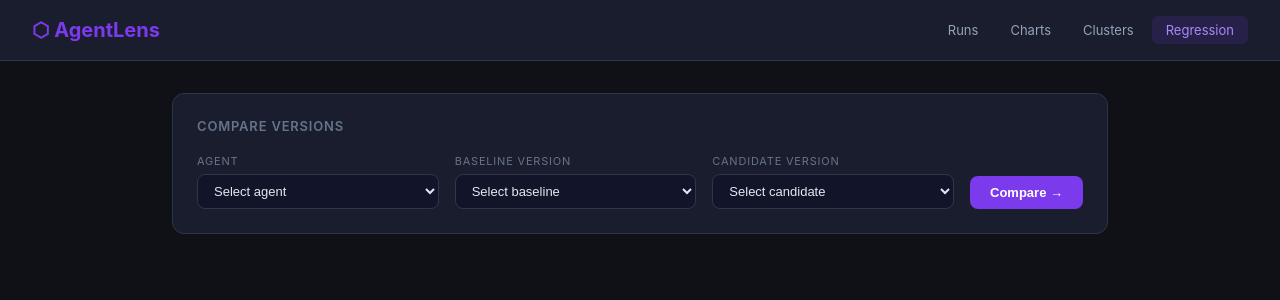
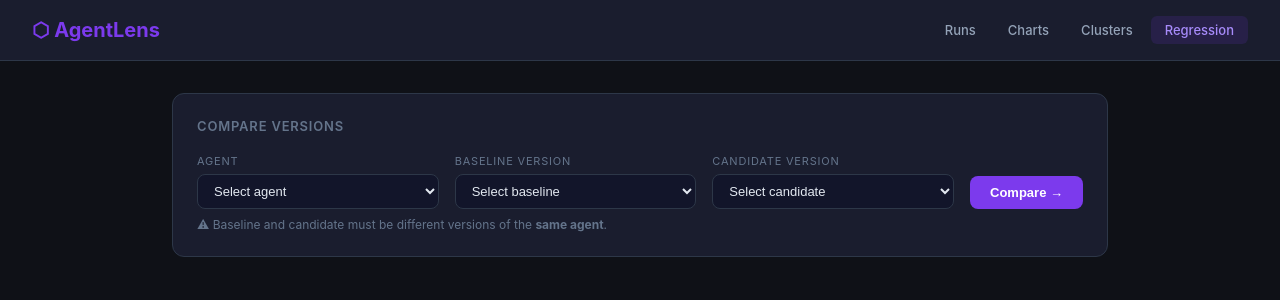
Before and after one commit to princemittalr/agentlens, a FastAPI app: page /regression in a window 1280 px wide. Shown: the top 300 px of the page. Run offline with FastAPI, Linux system fonts and the light colour scheme; data comes from the database, SQL or seed files in the repository.

Commit message:
fix: regression page filters versions by agent, cluster page better message

```diff
--- a/dashboard/templates/regression.html
+++ b/dashboard/templates/regression.html
@@ -9,7 +9,7 @@
   .topbar { background: #1a1d2e; border-bottom: 1px solid #2d3748; padding: 16px 32px; display: flex; align-items: center; gap: 12px; }
   .topbar h1 { font-size: 20px; font-weight: 700; color: #7c3aed; }
   .nav { display: flex; gap: 4px; margin-left: auto; }
-  .nav a { padding: 6px 14px; border-radius: 6px; text-decoration: none; color: #94a3b8; font-size: 13px; }
+  .nav a { padding: 6px 14px; border-radius: 6px; text-decoration: none; color: #94a3b8; font-size: 13px; font-weight: 500; }
   .nav a:hover, .nav a.active { background: #7c3aed22; color: #a78bfa; }
   .container { max-width: 1000px; margin: 0 auto; padding: 32px; }
   .card { background: #1a1d2e; border: 1px solid #2d3748; border-radius: 12px; padding: 24px; margin-bottom: 24px; }
@@ -38,8 +38,8 @@
   .alert-box.critical { background: #450a0a22; border: 1px solid #f8717133; }
   .alert-box.warning { background: #451a0322; border: 1px solid #fbbf2433; }
   .alert-box.improvement { background: #06342022; border: 1px solid #34d39933; }
-  .alert-box .msg { font-size: 13px; }
   .error-box { background: #450a0a22; border: 1px solid #f8717133; border-radius: 8px; padding: 16px; color: #f87171; font-size: 13px; }
+  .hint { font-size: 12px; color: #64748b; margin-top: 8px; }
 </style>
 </head>
 <body>
@@ -54,20 +54,20 @@
 </div>
 <div class="container">
 
-  <!-- Selector -->
   <div class="card">
     <h2>Compare Versions</h2>
-    <form method="get" action="/regression">
+    <form method="get" action="/regression" id="regForm">
       <div class="form-row">
         <div class="form-group">
           <label>Agent</label>
-          <select name="agent">
+          <select name="agent" id="agentSelect" onchange="filterVersions()">
             <option value="">Select agent</option>
-            {% set agents = [] %}
+            {% set seen = [] %}
             {% for v in versions %}
-              {% if v.agent_name not in agents %}
-                {% set _ = agents.append(v.agent_name) %}
-                <option value="{{ v.agent_name }}" {% if v.agent_name == selected_agent %}selected{% endif %}>
+              {% if v.agent_name not in seen %}
+                {% set _ = seen.append(v.agent_name) %}
+                <option value="{{ v.agent_name }}"
+                  {% if v.agent_name == selected_agent %}selected{% endif %}>
                   {{ v.agent_name }}
                 </option>
               {% endif %}
@@ -76,22 +76,26 @@
         </div>
         <div class="form-group">
           <label>Baseline Version</label>
-          <select name="baseline">
+          <select name="baseline" id="baselineSelect">
             <option value="">Select baseline</option>
             {% for v in versions %}
-            <option value="{{ v.agent_version }}" {% if v.agent_version == selected_baseline %}selected{% endif %}>
-              {{ v.agent_name }} — {{ v.agent_version }}
+            <option value="{{ v.agent_version }}"
+              data-agent="{{ v.agent_name }}"
+              {% if v.agent_version == selected_baseline and v.agent_name == selected_agent %}selected{% endif %}>
+              {{ v.agent_version }}
             </option>
             {% endfor %}
           </select>
         </div>
         <div class="form-group">
           <label>Candidate Version</label>
-          <select name="candidate">
+          <select name="candidate" id="candidateSelect">
             <option value="">Select candidate</option>
             {% for v in versions %}
-            <option value="{{ v.agent_version }}" {% if v.agent_version == selected_candidate %}selected{% endif %}>
-              {{ v.agent_name }} — {{ v.agent_version }}
+            <option value="{{ v.agent_version }}"
+              data-agent="{{ v.agent_name }}"
+              {% if v.agent_version == selected_candidate and v.agent_name == selected_agent %}selected{% endif %}>
+              {{ v.agent_version }}
             </option>
             {% endfor %}
           </select>
@@ -99,6 +103,7 @@
         <button type="submit" class="btn">Compare →</button>
       </div>
     </form>
+    <p class="hint">⚠ Baseline and candidate must be different versions of the <strong>same agent</strong>.</p>
   </div>
 
   {% if error %}
@@ -106,7 +111,6 @@
   {% endif %}
 
   {% if report %}
-  <!-- Verdict -->
   <div class="card">
     <h2>Report</h2>
     <div class="verdict">{{ report.verdict }}</div>
@@ -132,7 +136,6 @@
       </div>
     </div>
 
-    <!-- Metric table -->
     <table style="margin-bottom:24px">
       <thead>
         <tr>
@@ -164,30 +167,24 @@
       </tbody>
     </table>
 
-    <!-- Alerts -->
     {% if report.alerts %}
     <div style="margin-bottom:16px">
       <div style="font-size:12px;font-weight:600;text-transform:uppercase;letter-spacing:0.8px;color:#f87171;margin-bottom:10px">
         ⚠ Regressions ({{ report.alerts|length }})
       </div>
       {% for a in report.alerts %}
-      <div class="alert-box {{ a.severity }}">
-        <div class="msg">{{ a.message }}</div>
-      </div>
+      <div class="alert-box {{ a.severity }}">{{ a.message }}</div>
       {% endfor %}
     </div>
     {% endif %}
 
-    <!-- Improvements -->
     {% if report.improved %}
     <div>
       <div style="font-size:12px;font-weight:600;text-transform:uppercase;letter-spacing:0.8px;color:#34d399;margin-bottom:10px">
         ✨ Improvements ({{ report.improved|length }})
       </div>
       {% for a in report.improved %}
-      <div class="alert-box improvement">
-        <div class="msg">{{ a.message }}</div>
-      </div>
+      <div class="alert-box improvement">{{ a.message }}</div>
       {% endfor %}
     </div>
     {% endif %}
@@ -195,5 +192,34 @@
   {% endif %}
 
 </div>
+
+<script>
+// Build version map from all options
+const versionData = {};
+document.querySelectorAll('#baselineSelect option[data-agent]').forEach(opt => {
+  const agent = opt.dataset.agent;
+  if (!versionData[agent]) versionData[agent] = [];
+  versionData[agent].push(opt.value);
+});
+
+function filterVersions() {
+  const agent = document.getElementById('agentSelect').value;
+  const baselineSelect = document.getElementById('baselineSelect');
+  const candidateSelect = document.getElementById('candidateSelect');
+
+  // Filter both dropdowns to only show versions for selected agent
+  [baselineSelect, candidateSelect].forEach(sel => {
+    const opts = sel.querySelectorAll('option[data-agent]');
+    opts.forEach(opt => {
+      opt.style.display = (!agent || opt.dataset.agent === agent) ? '' : 'none';
+    });
+    // Reset selection
+    sel.value = '';
+  });
+}
+
+// Run on load to filter if agent pre-selected
+filterVersions();
+</script>
 </body>
 </html>
```
